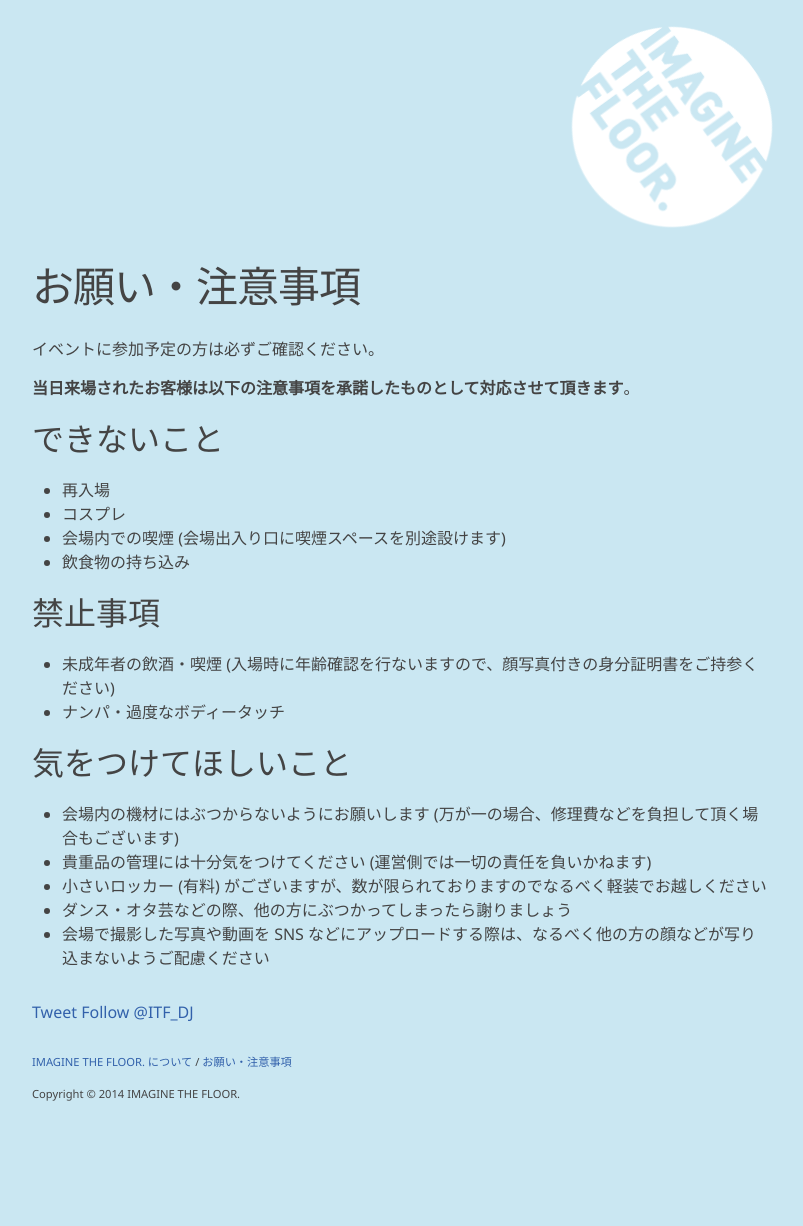
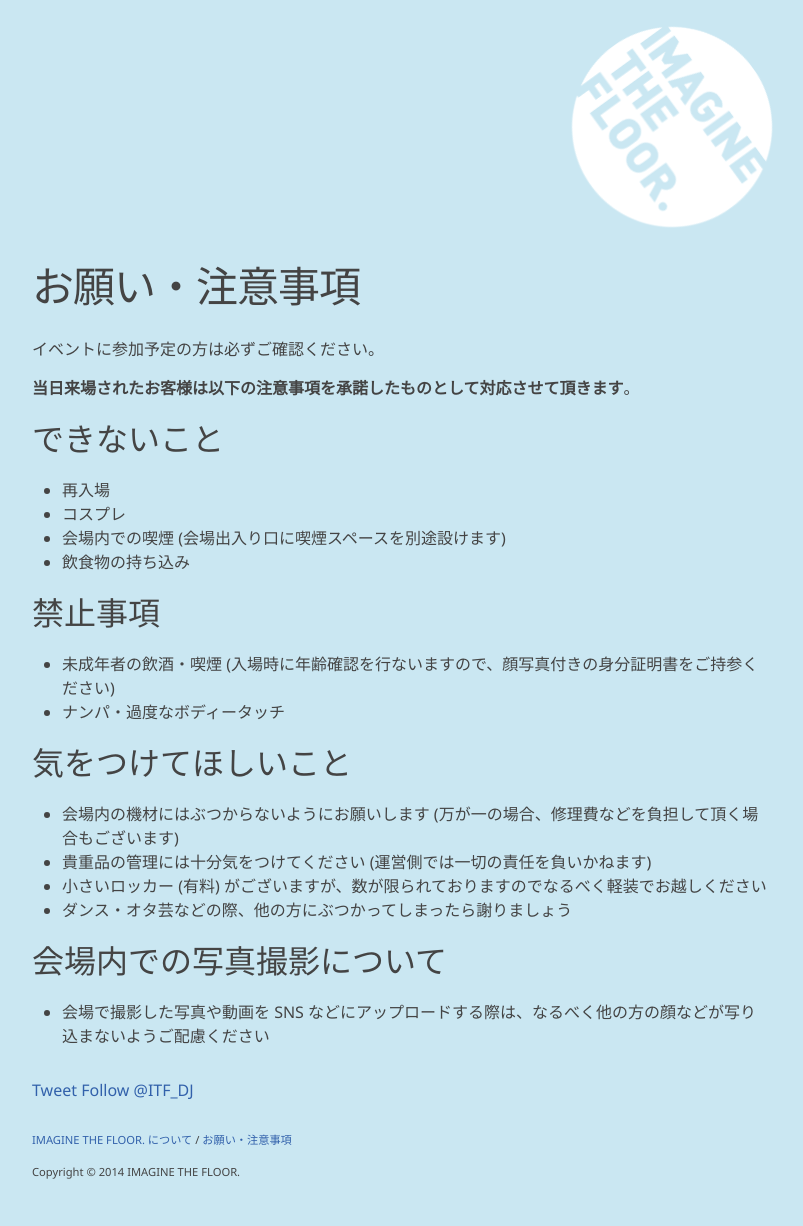
Before and after one commit to ITFDJ/itfdj.github.io, a Jekyll site: the page built from notes.md, in a window 1280 px wide. Shown: the whole page, without its empty margins (238-1041 px from the left). Built offline with Jekyll 4.4.1, drawn with Linux system fonts in a browser that asks for light colours; comment, search, counter and statistics services are not loaded; before the commit the page ends 1148 px from its top, so only the background shows below that.

Commit message:
some mod

```diff
--- a/notes.md
+++ b/notes.md
@@ -8,18 +8,25 @@ title: お願い・注意事項
 **当日来場されたお客様は以下の注意事項を承諾したものとして対応させて頂きます**。
 
 ## できないこと
+
 - 再入場
 - コスプレ
 - 会場内での喫煙 (会場出入り口に喫煙スペースを別途設けます)
 - 飲食物の持ち込み
 
 ## 禁止事項
+
 - 未成年者の飲酒・喫煙 (入場時に年齢確認を行ないますので、顔写真付きの身分証明書をご持参ください)
 - ナンパ・過度なボディータッチ
 
 ## 気をつけてほしいこと
+
 - 会場内の機材にはぶつからないようにお願いします (万が一の場合、修理費などを負担して頂く場合もございます)
 - 貴重品の管理には十分気をつけてください (運営側では一切の責任を負いかねます)
 - 小さいロッカー (有料) がございますが、数が限られておりますのでなるべく軽装でお越しください
 - ダンス・オタ芸などの際、他の方にぶつかってしまったら謝りましょう
+
+
+## 会場内での写真撮影について
+
 - 会場で撮影した写真や動画を SNS などにアップロードする際は、なるべく他の方の顔などが写り込まないようご配慮ください
```
Also changed, not shown: about.md (+2 -0 lines).
